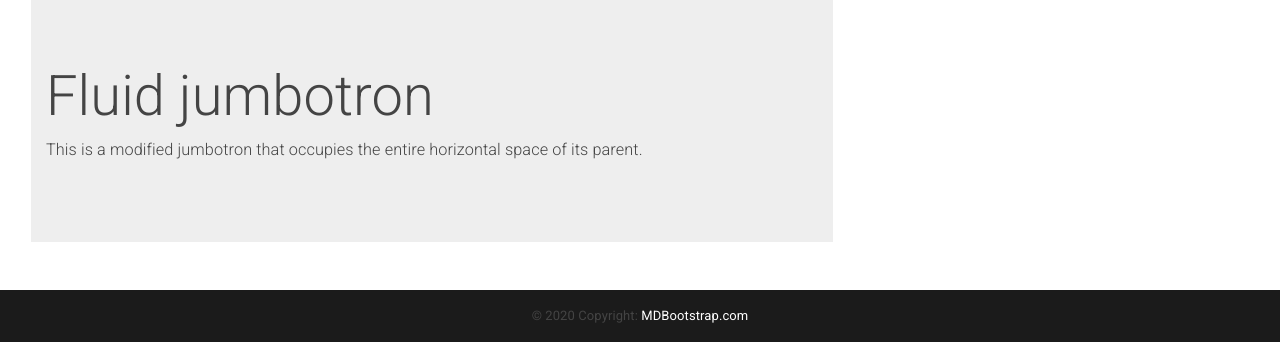
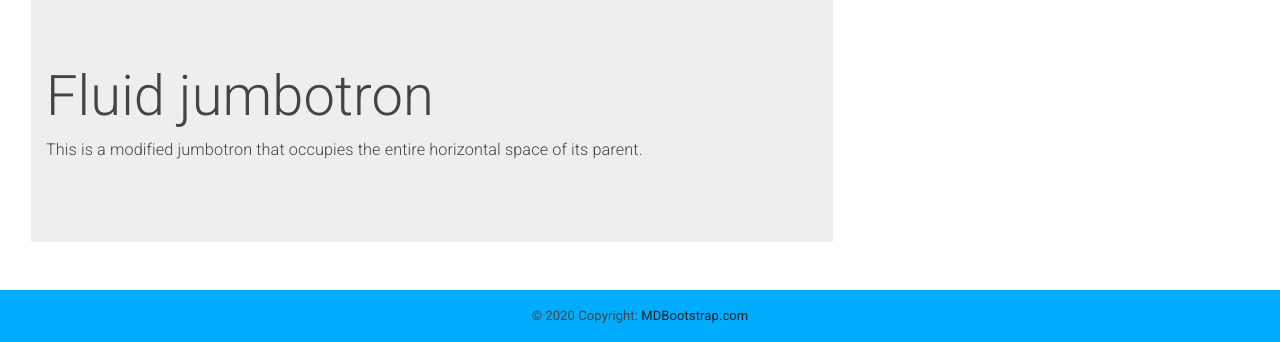
Before and after one commit to Gilgamesh06/ProyectoBD, a Flask app: page / in a window 1280 px wide. Shown: the part 1730-2072 px from the top of the page. Run offline with Flask 2, Linux system fonts and the light colour scheme; some libraries are stand-ins or nearby versions.

Commit message:
Version 01

```diff
--- /dev/null
+++ b/web/templates/estilos.css
@@ -0,0 +1,3 @@
+html {
+    padding-bottom: greater than your footer;
+}
--- a/web/templates/layout.html
+++ b/web/templates/layout.html
@@ -1,5 +1,5 @@
 <!DOCTYPE html>
-<html lang="en">
+<html class="h-100" lang="en" >
 <head>
     <meta charset="UTF-8">
     <meta name="viewport" content="width=device-width, initial-scale=1.0">
@@ -11,7 +11,7 @@
 
     <img src="https://github.com/Gilgamesh06/ProyectoBD/blob/main/Images/arriba.png?raw=true" class="img-fluid" alt="Responsive image">
 
-  <nav class="navbar navbar-expand-lg navbar-dark bg-dark">
+  <nav class="navbar navbar-expand-lg navbar-dark bg-primary">
         <a class="navbar-brand" href="/">
           <img src="https://github.com/Gilgamesh06/ProyectoBD/blob/main/Images/Logo.png?raw=true" width="28%" height="28%" alt="Logo">
            Pan Pan Trigo Trigo</a>
@@ -35,13 +35,13 @@
             <div id="carouselExampleControls" class="carousel slide" data-ride="carousel">
               <div class="carousel-inner">
                 <div class="carousel-item active">
-                  <img class="d-block w-100" src="https://github.com/Gilgamesh06/Docfiles/blob/master/Images/lain_wal.png?raw=true" alt="First slide">
+                  <img class="d-block w-100" src="https://github.com/Gilgamesh06/ProyectoBD/blob/main/Images/pastel.jpg?raw=true" alt="First slide" >
                 </div>
                 <div class="carousel-item">
-                  <img class="d-block w-100" src="https://github.com/Gilgamesh06/Docfiles/blob/master/Images/lain_wal.png?raw=true" alt="Second slide">
+                  <img class="d-block w-100" src="https://github.com/Gilgamesh06/ProyectoBD/blob/main/Images/pastelnapolitano.jpg?raw=true" alt="Second slide">
                 </div>
                 <div class="carousel-item">
-                  <img class="d-block w-100" src="https://github.com/Gilgamesh06/Docfiles/blob/master/Images/lain_wal.png?raw=true" alt="Third slide">
+                  <img class="d-block w-100" src="https://github.com/Gilgamesh06/ProyectoBD/blob/main/Images/red-veltet.jpeg?raw=true" alt="Third slide" >
                 </div>
               </div>
               <a class="carousel-control-prev" href="#carouselExampleControls" role="button" data-slide="prev">
@@ -70,7 +70,7 @@
               <div class="card-body">
                 <h5 class="card-title">Start</h5>
                 <p class="card-text">Si te sirvio dame una estrella xD</p>
-                <a href="https://github.com/Gilgamesh06/ProyectoBD" class="btn btn-secondary">Vamos xD</a>
+                <a href="https://github.com/Gilgamesh06/ProyectoBD" class="btn btn-danger">Vamos xD</a>
               </div>
             </div>
           </div>
@@ -78,16 +78,14 @@
 
 </div>
 
-  <div class="position-bottom">
-    <footer class="bg-dark text-center text-lg-start" class="navbar navbar-fixed-bottom">
-      <!-- Copyright -->
-        <div class="text-center p-3" style="background-color: rgba(0, 0, 0, 0.2)">
-        © 2020 Copyright:
-          <a class="text-light" href="https://mdbootstrap.com/">MDBootstrap.com</a>
-        </div>
-      <!-- Copyright -->
-      </footer>
+<footer class="bg-light text-center text-lg-start">
+  <!-- Copyright -->
+  <div class="text-center p-3" style="background-color: #00ACFF">
+    © 2020 Copyright:
+    <a class="text-dark" href="https://mdbootstrap.com/">MDBootstrap.com</a>
   </div>
+  <!-- Copyright -->
+</footer>
 
     <!--scripts-->
 
```
Also changed, not shown: Images/0309cb3d-deco-tortas_l_es_thumb.png (added).
